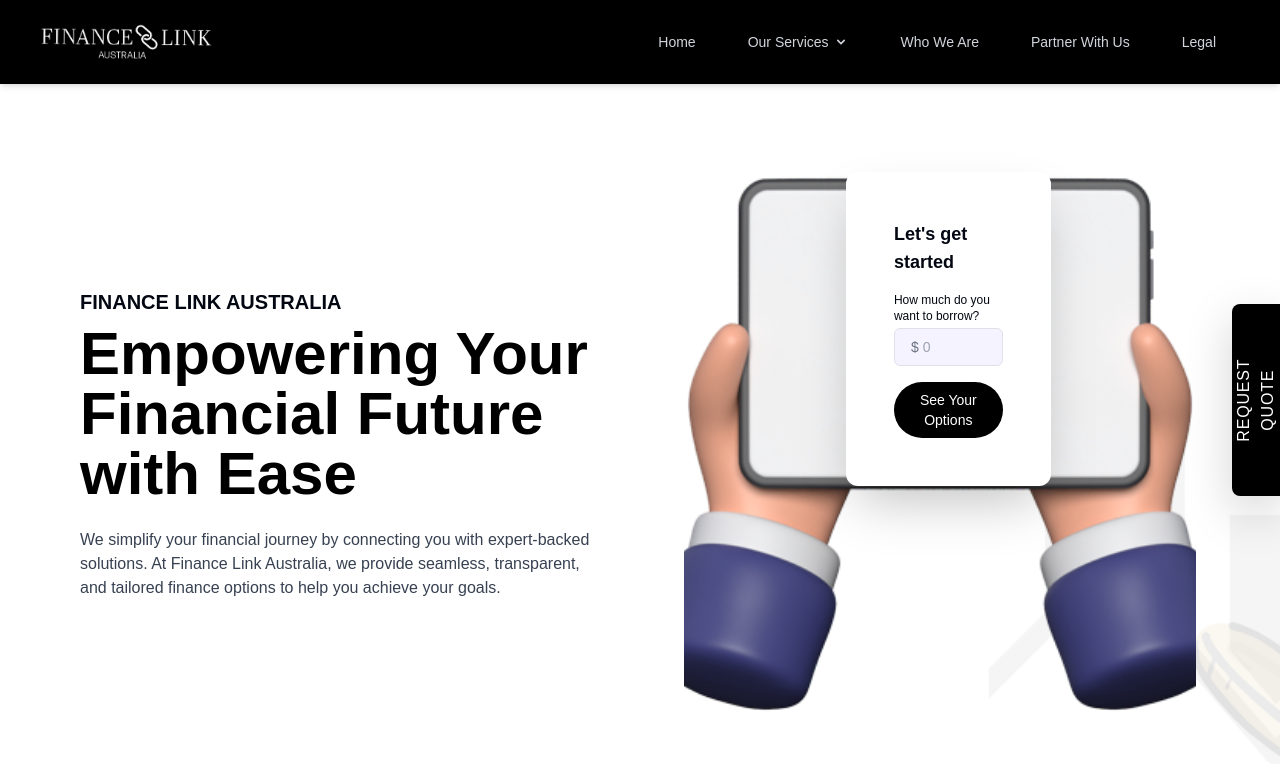
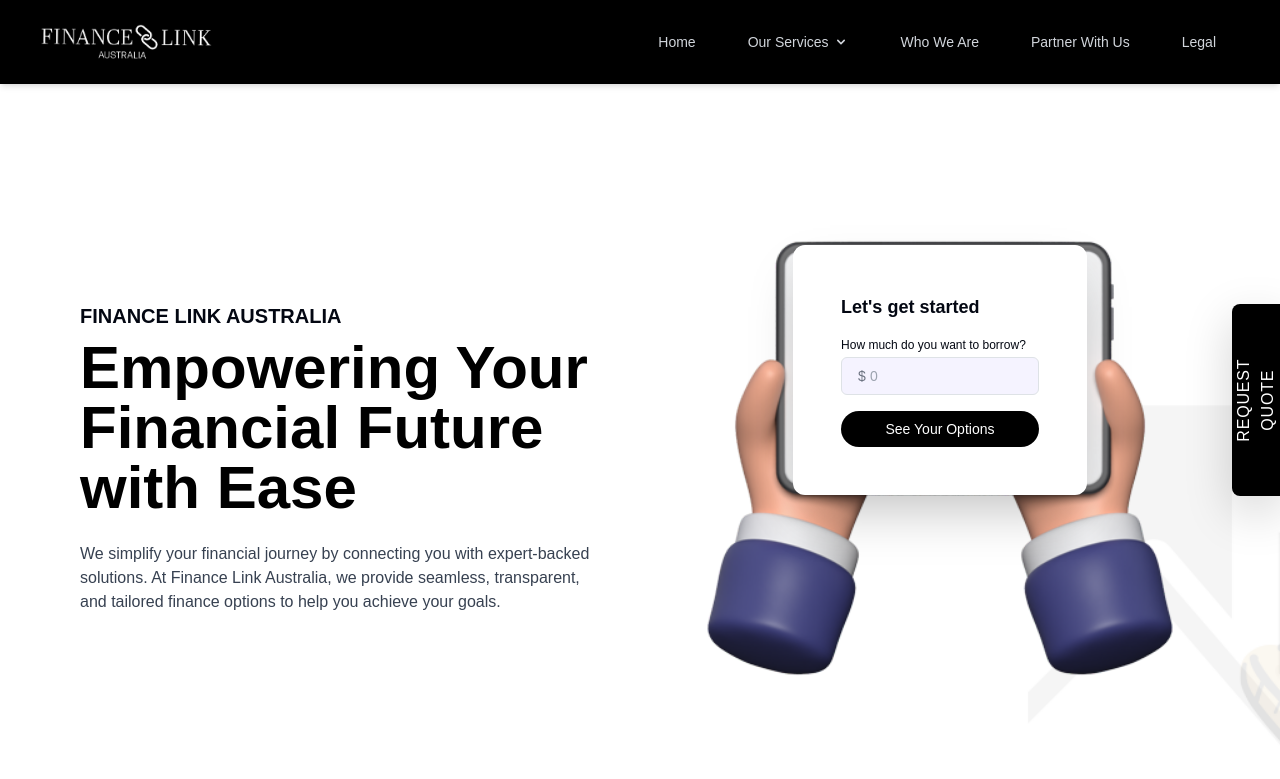
Before and after one commit to Abdullah1552/taxes, a React (Vite) app: page / in a window 1280 px wide. Shown: the top 779 px of the page. Built offline with nearby package versions, Linux system fonts and the light colour scheme.

Commit message:
- fixed application title - fixed home section image - fixed loan details components

```diff
--- a/index.html
+++ b/index.html
@@ -7,6 +7,7 @@
   <link rel="stylesheet" href="https://cdnjs.cloudflare.com/ajax/libs/font-awesome/5.11.2/css/all.min.css">
 	<link rel="stylesheet" href="https://cdnjs.cloudflare.com/ajax/libs/font-awesome/5.11.2/css/fontawesome.min.css">
 	<link rel="stylesheet" href="https://cdnjs.cloudflare.com/ajax/libs/twitter-bootstrap/4.4.1/css/bootstrap.css">
+  <title>Finance Link</title>
 </head>
 
 <body>
--- a/src/components/HeroSection.tsx
+++ b/src/components/HeroSection.tsx
@@ -30,32 +30,22 @@
             </p>
           </div>
 
-          <div className="relative flex items-center justify-center">
-            <div className="relative h-[50vh] w-[90vw] sm:h-[70vh] sm:w-[50vw] lg:h-[80vh] lg:w-[40vw]">
-              {/* The hand image is used as the base */}
+          <div className="relative flex items-center justify-center w-full">
+            <div className="relative w-[90vw] sm:w-[70vw] lg:w-[50vw] aspect-[3/4] max-w-[500px]">
+              {/* Hand and phone image as background */}
               <div
-                className="hand-bg absolute inset-0 bg-contain bg-center bg-no-repeat"
-                style={{
-                  backgroundImage: `url(${image[0]})`
-                }}
+                className="absolute inset-0 bg-no-repeat bg-contain bg-center"
+                style={{ backgroundImage: `url(${image[0]})` }}
               ></div>
 
-              {/* Phone content overlay */}
-              {overlay &&
-                <div className="absolute left-[32%] top-[-20%] flex h-[60%] w-[60%] flex-col items-center card-hero sm:left-[20%] sm:top-[-3%] sm:w-[60%] lg:left-[26%] lg:top-[-5%] lg:w-[50%]">
-                  {/* Logo Section */}
-                  <div className="mb-4 w-full pt-14 text-center">
-                    <h2 className="hidden text-2xl font-bold tracking-wider">
-                      Finance🔗Link
-                    </h2>
-                  </div>
-
-                  {/* Card Section */}
-                  <div className="sm-card-sec mb-10 w-[90%] m:w-[80%] rounded-xl bg-white p-5 shadow-2xl">
+              {/* Overlay positioned using flex, no hardcoded left/top */}
+              {overlay && (
+                <div className="absolute inset-0 flex items-center justify-center p-4 mb-44">
+                  <div className="w-[65%] rounded-xl bg-white p-5 shadow-2xl">
                     <h3 className="mb-3 text-lg font-bold">Let's get started</h3>
                     <div className="mb-3">
                       <p className="mb-1 text-xs">How much do you want to borrow?</p>
-                      <div className="flex w-full items-center rounded-md border border-gray-300 bg-violet-50 px-3 py-2 text-sm">
+                      <div className="flex items-center rounded-md border border-gray-300 bg-violet-50 px-3 py-2 text-sm">
                         <span className="mr-1 text-gray-500">$</span>
                         <input
                           type="text"
@@ -72,44 +62,11 @@
                       </button>
                     </Link>
                   </div>
-
-                  {/* Arrow - Updated to match reference */}
-                  <div className="sm-d-none relative mb-2 hidden">
-                    {/* The left-pointing arrow from first image */}
-                    <svg
-                      fill="currentColor"
-                      className="svg-arrow absolute -left-24 -top-4 h-20 w-20 text-black"
-                      preserveAspectRatio="none"
-                      data-bbox="21.011 48.593 157.978 102.814"
-                      viewBox="21.011 48.593 157.978 102.814"
-                      height="200"
-                      width="200"
-                      xmlns="http://www.w3.org/2000/svg"
-                      data-type="shape"
-                      role="img"
-                      aria-label="Arrow"
-                    >
-                      <g>
-                        <path d="M23.455 118.529c1.544 7.121 9.351 10.638 15.871 9.094 7.035-1.63 9.694-9.265 9.008-16.043-.429-4.289-.772-6.863-1.63-11.582 14.327 18.702 40.064 34.487 57.393 41.265 26.252 10.295 61.511 12.354 69.06 7.978 5.576-3.26 10.209-15.871-1.201-15.614-16.729.257-38.691-3.861-54.133-9.608-12.868-4.804-39.291-21.705-50.101-38.348 1.201.601 11.753 7.121 14.927 8.751 4.204 2.145 12.868.172 16.214-5.576 3.689-6.348-.944-15.185-3.603-17.501-7.464-6.52-17.329-9.608-26.337-13.469-8.236-3.432-16.557-6.606-25.136-8.836-7.206-1.887-13.469 2.402-15.871 9.094-7.035 19.56-9.008 39.892-4.461 60.395z"></path>
-                      </g>
-                    </svg>
-                  </div>
-
-                  {/* Bottom Text - Updated to match reference */}
-                  <div className="sm-d-none mt-20 text-center arrow-txt hidden">
-                    <p className="text-lg font-bold tracking-tight text-black">
-                      START YOUR NO
-                      <br />
-                      OBLIGATION QUOTE
-                      <br />
-                      HERE
-                    </p>
-                  </div>
                 </div>
-              }
-
+              )}
             </div>
           </div>
+
         </div>
       </div>
     </>
--- a/src/components/LoanDetail.tsx
+++ b/src/components/LoanDetail.tsx
@@ -29,7 +29,8 @@
         <>
             <Hero />
             <Process/>
-            <FloatMeWay />
+            {/* <FloatMeWay /> */}
+            <WhyLoveFloatMe />
             <Loan/>
             <LoanDivisions />
             <CustomerHelpingSection/>
```
